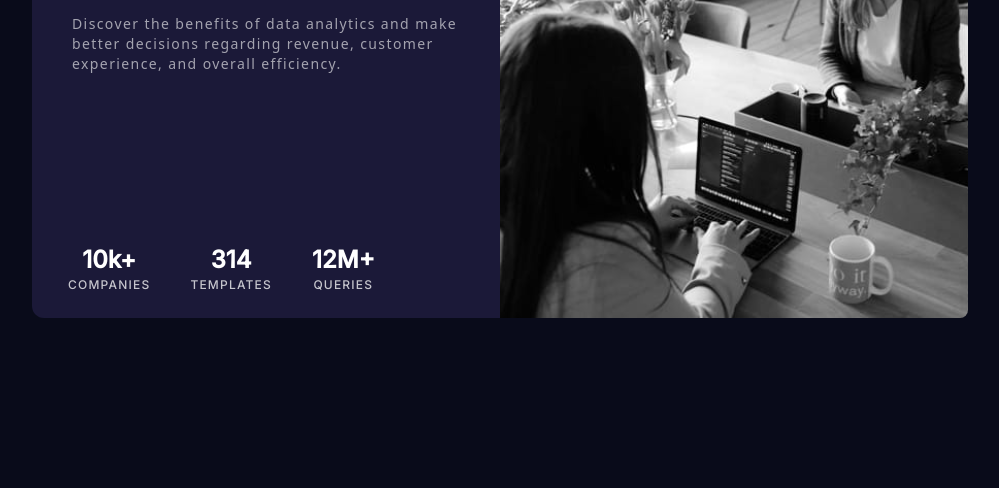
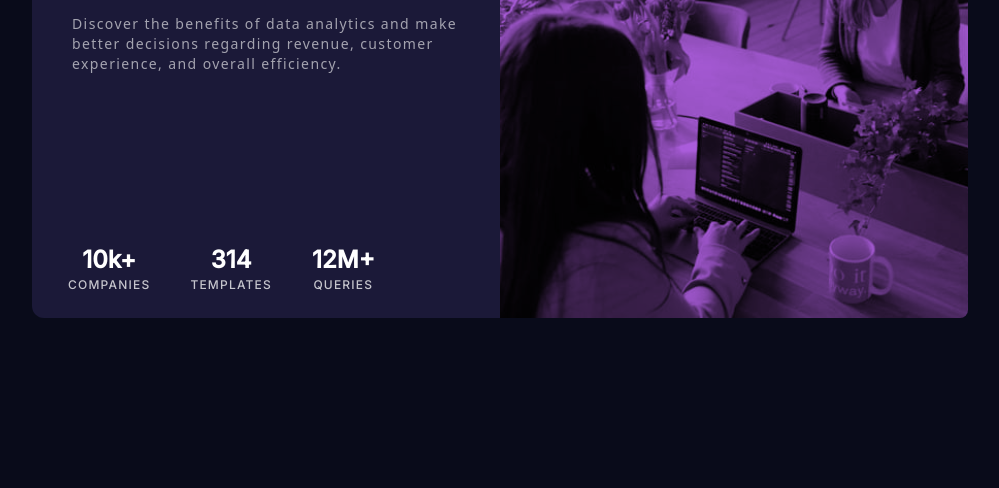
Before and after one commit to ramz04/Stats-Preview-Card, a plain HTML site: page index.html in a window 1280 px wide. Shown: the part 312-800 px from the top of the page, without its empty margins (140-1139 px from the left). Drawn offline with nearby package versions, Linux system fonts and the light colour scheme.

Commit message:
Update index.html

```diff
--- a/index.html
+++ b/index.html
@@ -57,7 +57,7 @@
 
     <div class="h-5/5 w-3/5  sm:flex sm:flex-row-reverse sm:h-2/5 sm:w-10/12 md:flex md:flex-row-reverse md:h-3/5 md:w-9/12 bg-Darkdesaturatedblue rounded-xl">
       <div
-      class="right bg-softviolet bg-center bg-blend-multiply bg-cover bg-no-repeat md:w-1/2 rounded-t-lg md:rounded-tl-none md:rounded-r-lg"
+      class="right bg-Softviolet bg-center bg-blend-multiply bg-cover bg-no-repeat md:w-1/2 rounded-t-lg md:rounded-tl-none md:rounded-r-lg"
     ></div>
       <div class="basis-2/4 p-1 md:flex md:flex-col md:justify-between md:items-start md:justify-between sm:flex sm:flex-col sm:justify-between sm:items-baseline p-2">
         <div class="flex flex-col md:flex md:flex-col md:text-left sm:flex sm:flex-col sm:text-left text-center p-2 md:p-8">
```
